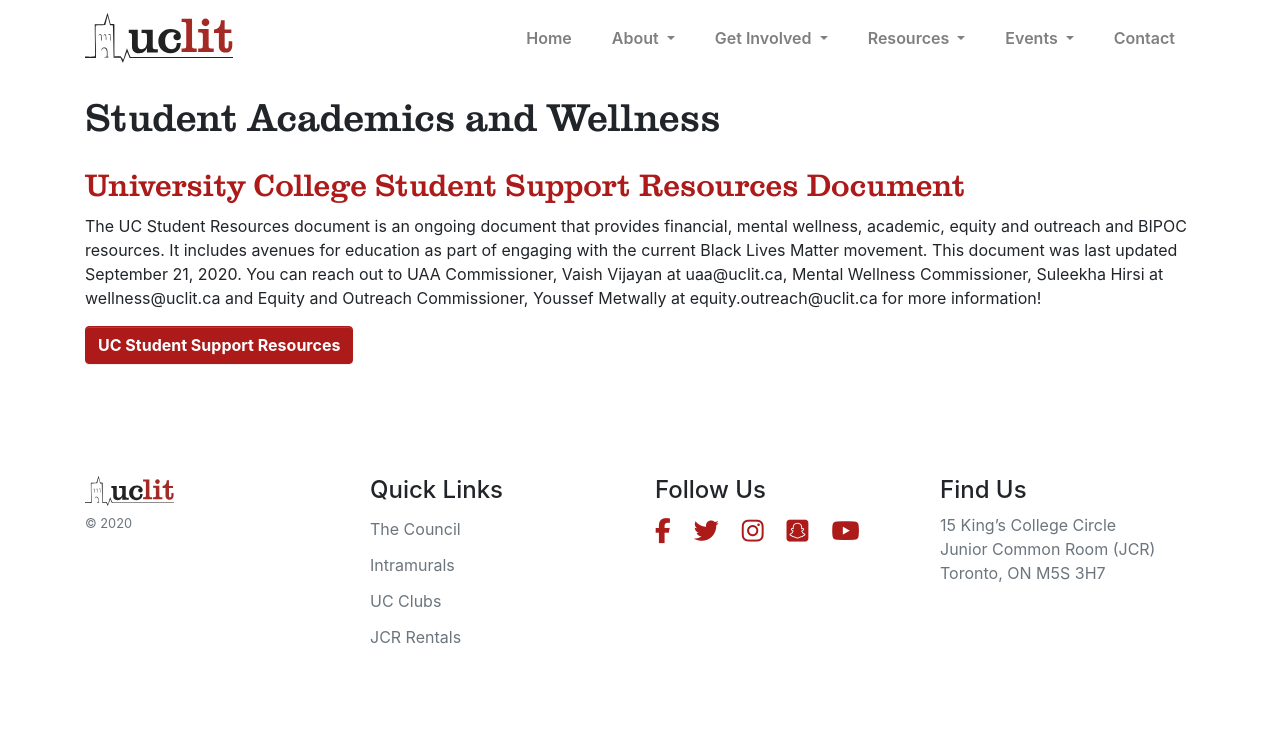
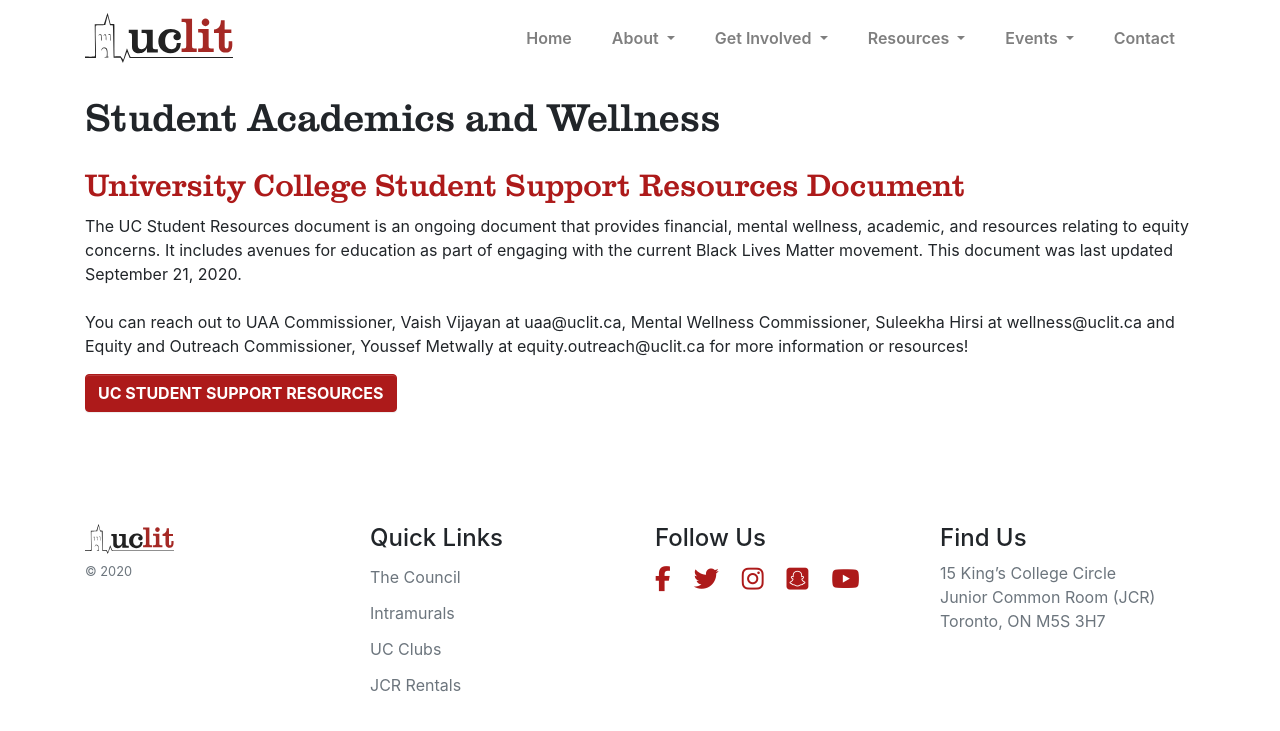
Before and after one commit to uclit-webmaster/uclit-site, a Jekyll site: the page built from resources/student-academics-wellness.html, in a window 1280 px wide. Shown: the top 731 px of the page. Built offline with Jekyll 4.4.1, drawn with Linux system fonts in a browser that asks for light colours; nearby versions of some CDN libraries.

Commit message:
Update student-academics-wellness.yml

```diff
--- a/_data/student-academics-wellness.yml
+++ b/_data/student-academics-wellness.yml
@@ -25,7 +25,9 @@
 
 - header: University College Student Support Resources Document
   text: |
-    The UC Student Resources document is an ongoing document that provides financial, mental wellness, academic, equity and outreach and BIPOC resources. It includes avenues for education as part of engaging with the current Black Lives Matter movement. This document was last updated September 21, 2020. You can reach out to UAA Commissioner, Vaish Vijayan at uaa@uclit.ca, Mental Wellness Commissioner, Suleekha Hirsi at wellness@uclit.ca and Equity and Outreach Commissioner, Youssef Metwally at equity.outreach@uclit.ca for more information!
+    The UC Student Resources document is an ongoing document that provides financial, mental wellness, academic, and resources relating to equity concerns. It includes avenues for education as part of engaging with the current Black Lives Matter movement. This document was last updated September 21, 2020.
+
+    You can reach out to UAA Commissioner, Vaish Vijayan at uaa@uclit.ca, Mental Wellness Commissioner, Suleekha Hirsi at wellness@uclit.ca and Equity and Outreach Commissioner, Youssef Metwally at equity.outreach@uclit.ca for more information or resources!
   buttons:
-    - text: UC Student Support Resources
+    - text: UC STUDENT SUPPORT RESOURCES
       link: https://docs.google.com/document/u/0/d/1SnB6esLeo7uKggypf9ZEKELOQmLY2VSqtsIysMJhvGg/mobilebasic
```
